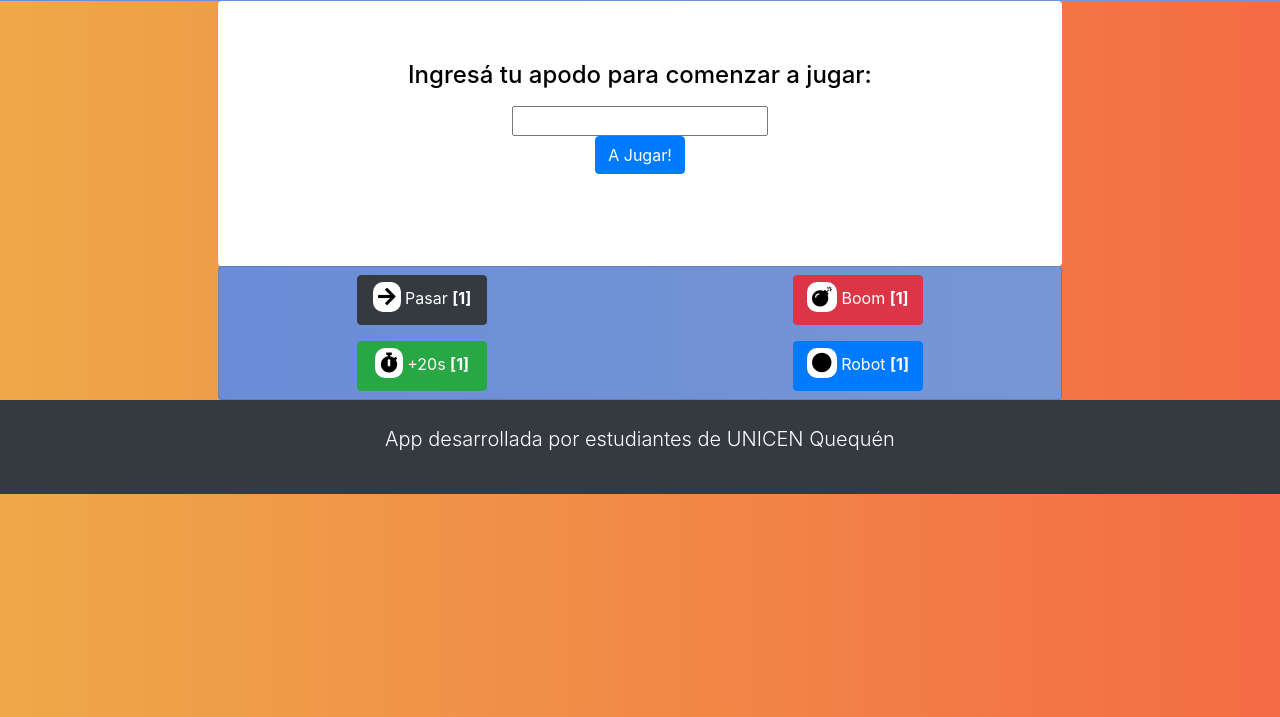
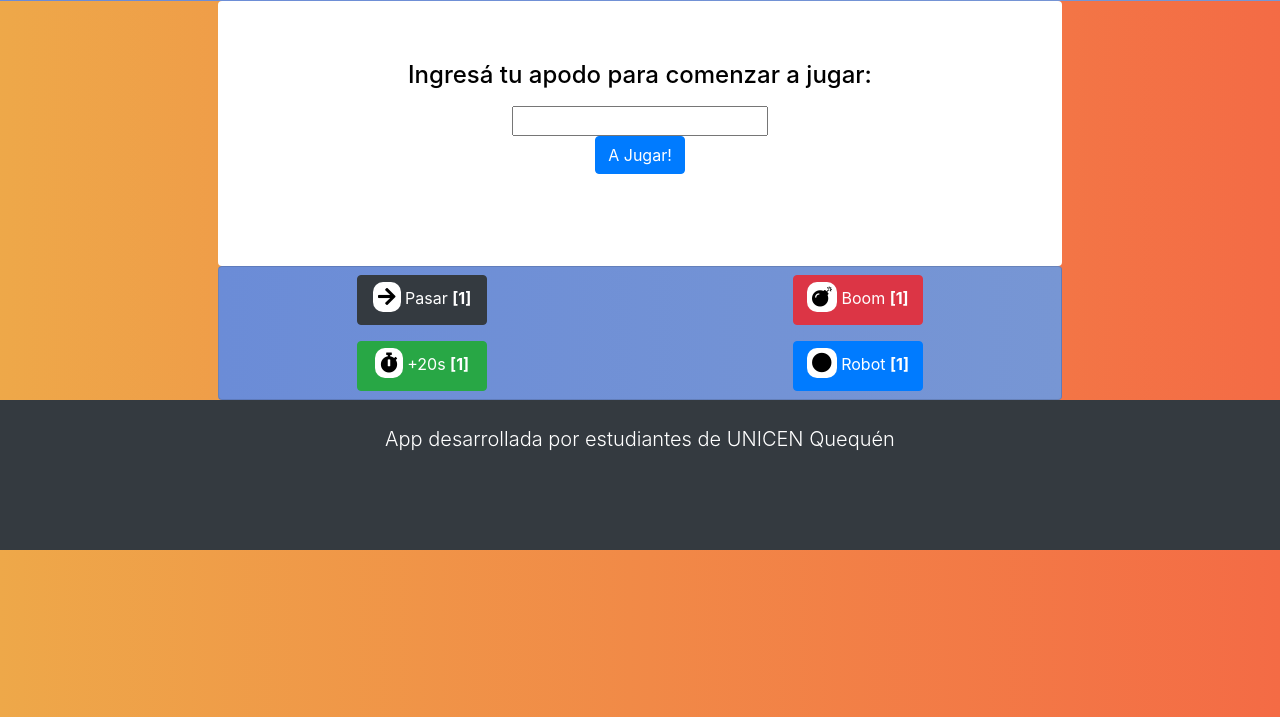
Before and after one commit to webnecochea/trivilog, a plain HTML site: page index.html in a window 1280 px wide. Shown: the part 83-800 px from the top of the page. Drawn offline with nearby package versions, Linux system fonts and the light colour scheme.

Commit message:
Update style.css

```diff
--- a/style.css
+++ b/style.css
@@ -62,8 +62,8 @@ h6{
     color: rgb(49, 172, 38)!important;
 }
 
-.footer{
-    position: absolute;
-    width: 100%;
-    height: 200px;
+footer{
+    position: absolute!important;
+    width: 100%!important;
+    height: 150px!important;
 }
```
